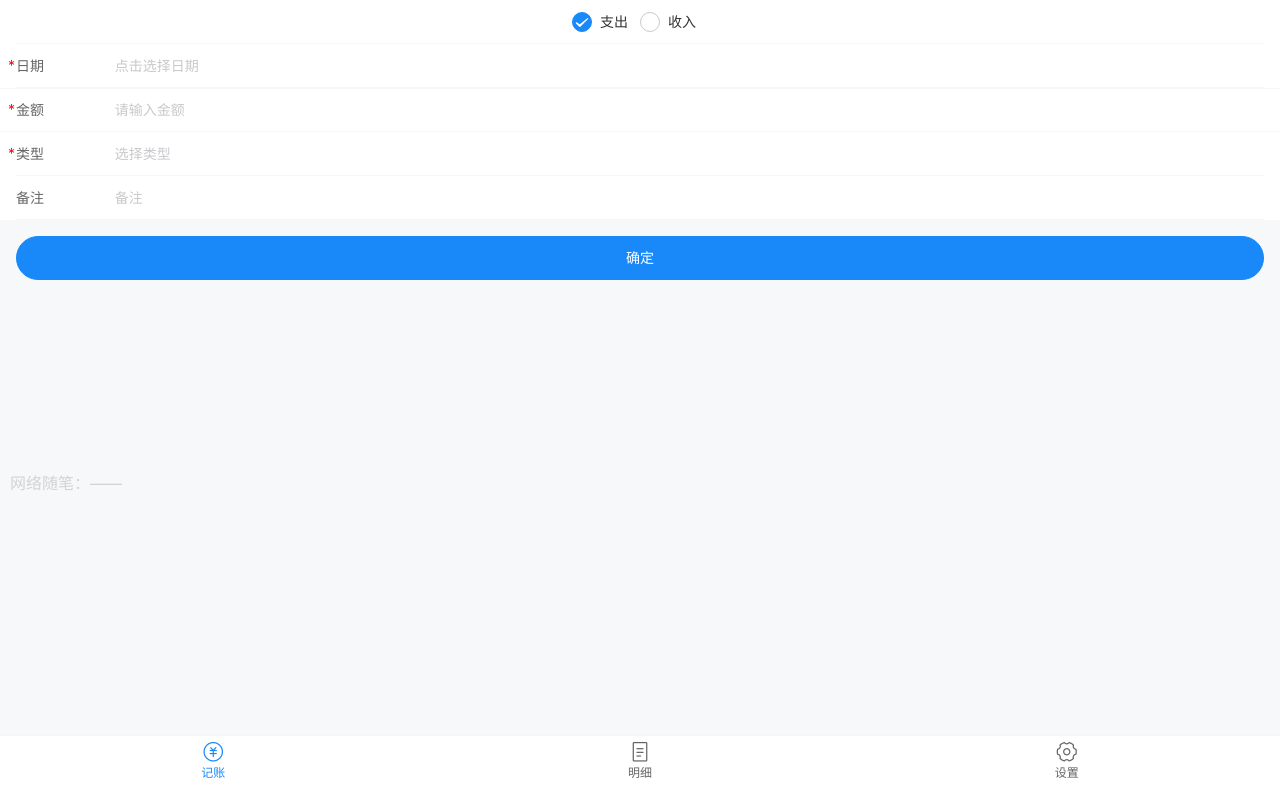
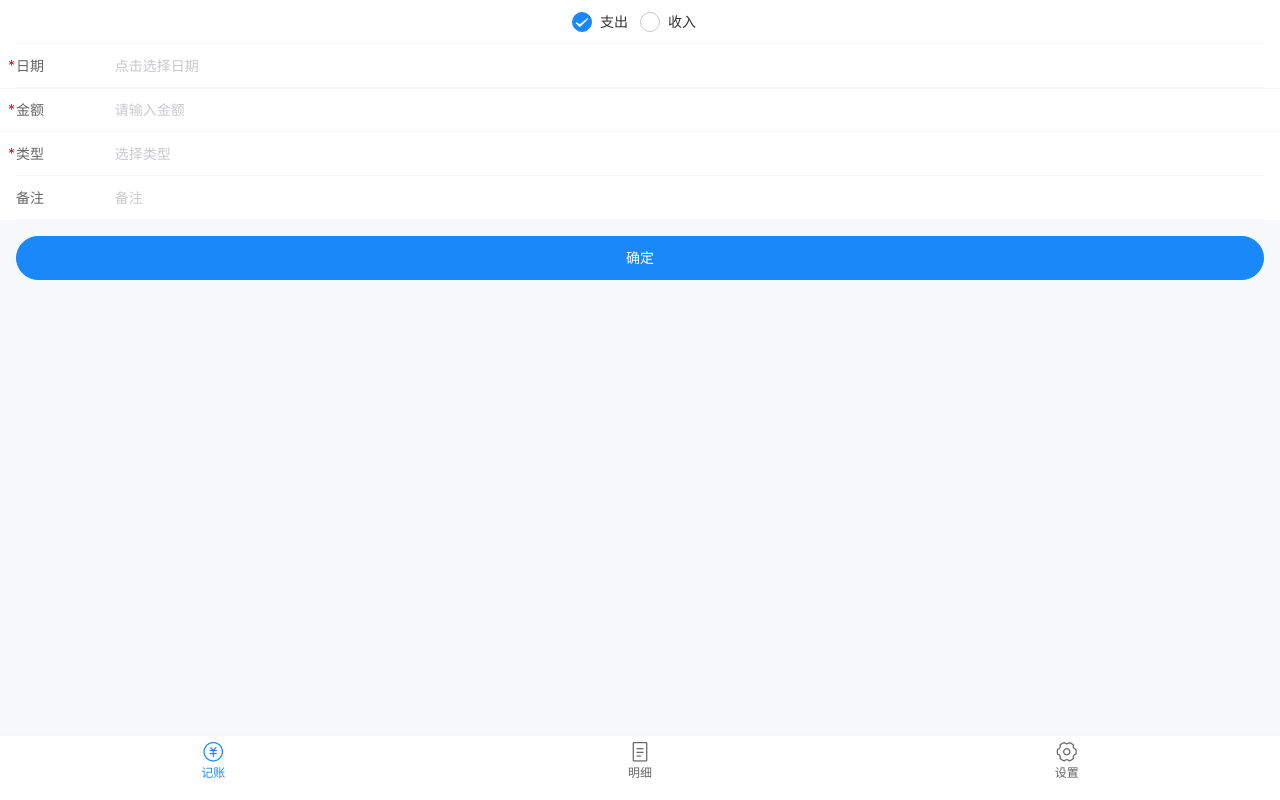
Before and after one commit to beike98/sweet-bookkeeping-source, a Vue app: page /#/record in a window 1280 px wide. Built offline with nearby package versions, Linux system fonts and the light colour scheme; no server answers.

Commit message:
删除了Essay.vue

```diff
--- a/src/components/Essay.vue
+++ /dev/null
@@ -1,29 +0,0 @@
-<template>
-<div>
-  网络随笔：{{message.content}}——{{message.origin}}
-</div>
-</template>
-
-<script>
-
-export default {
-  name: "Essay",
-  data(){
-    return{
-      message:{}
-    }
-  },
-  mounted() {
-    this.$axios
-        .get('https://api.xygeng.cn/one')
-        .then(response => (this.message = response.data.data))
-  }
-}
-</script>
-
-<style scoped>
-div{
-  padding: 10px;
-  color: #d3d3d3;
-}
-</style>
--- a/src/views/Record.vue
+++ b/src/views/Record.vue
@@ -87,19 +87,14 @@
         <van-button round block type="info" native-type="submit">确定</van-button>
       </div>
     </van-form>
-    <div class="weather">
-      <Essay></Essay>
-    </div>
   </div>
 </template>
 
 <script>
 import dayjs from 'dayjs'
-import Essay from "@/components/Essay";
 
 export default {
   name: "Record",
-  components: {Essay},
   data() {
     return {
       radio: '-',
@@ -170,7 +165,4 @@ export default {
   left: 50%;
   transform: translateX(-50%)
 }
-.weather {
-  margin-top:180px
-}
 </style>
--- /dev/null
+++ b/vue.config.js
@@ -0,0 +1,3 @@
+module.exports = {
+    publicPath: './'
+}
```
